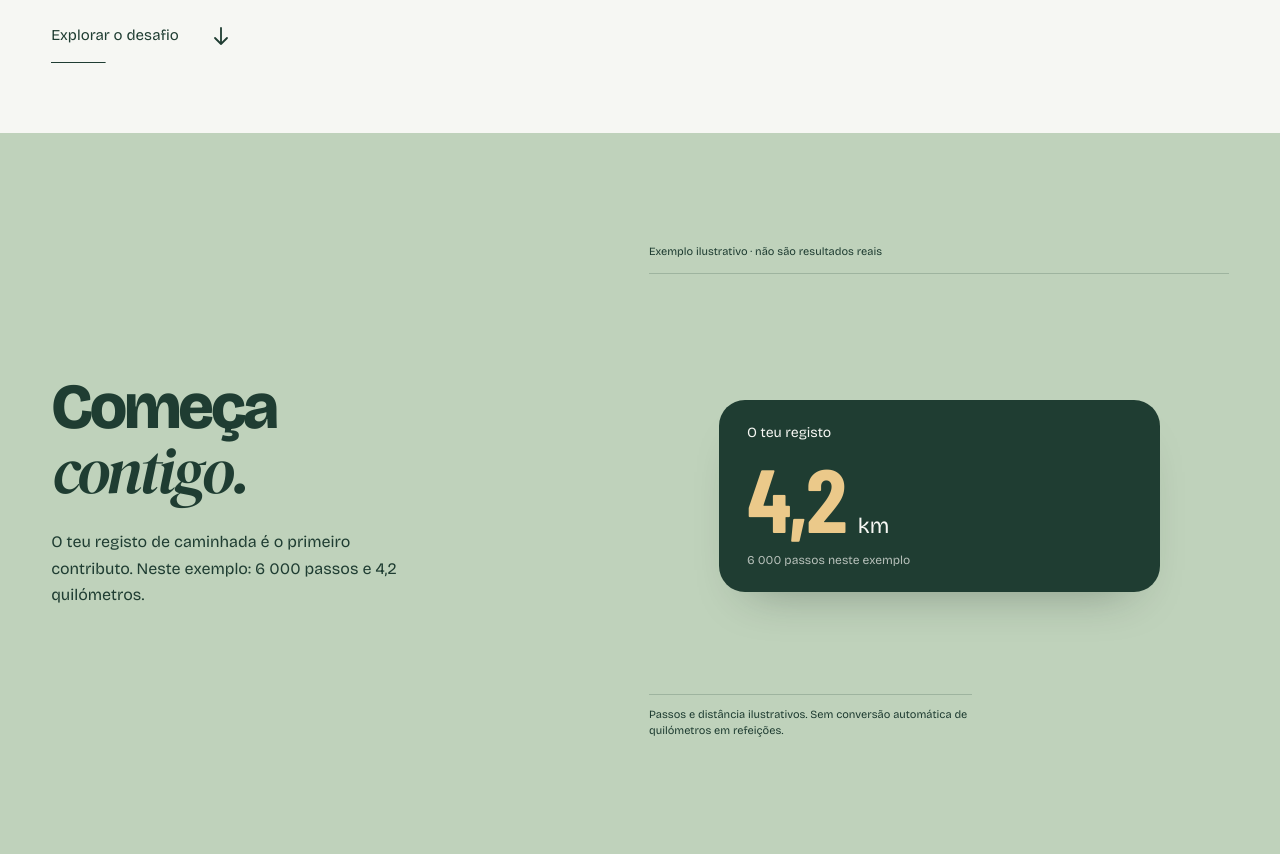
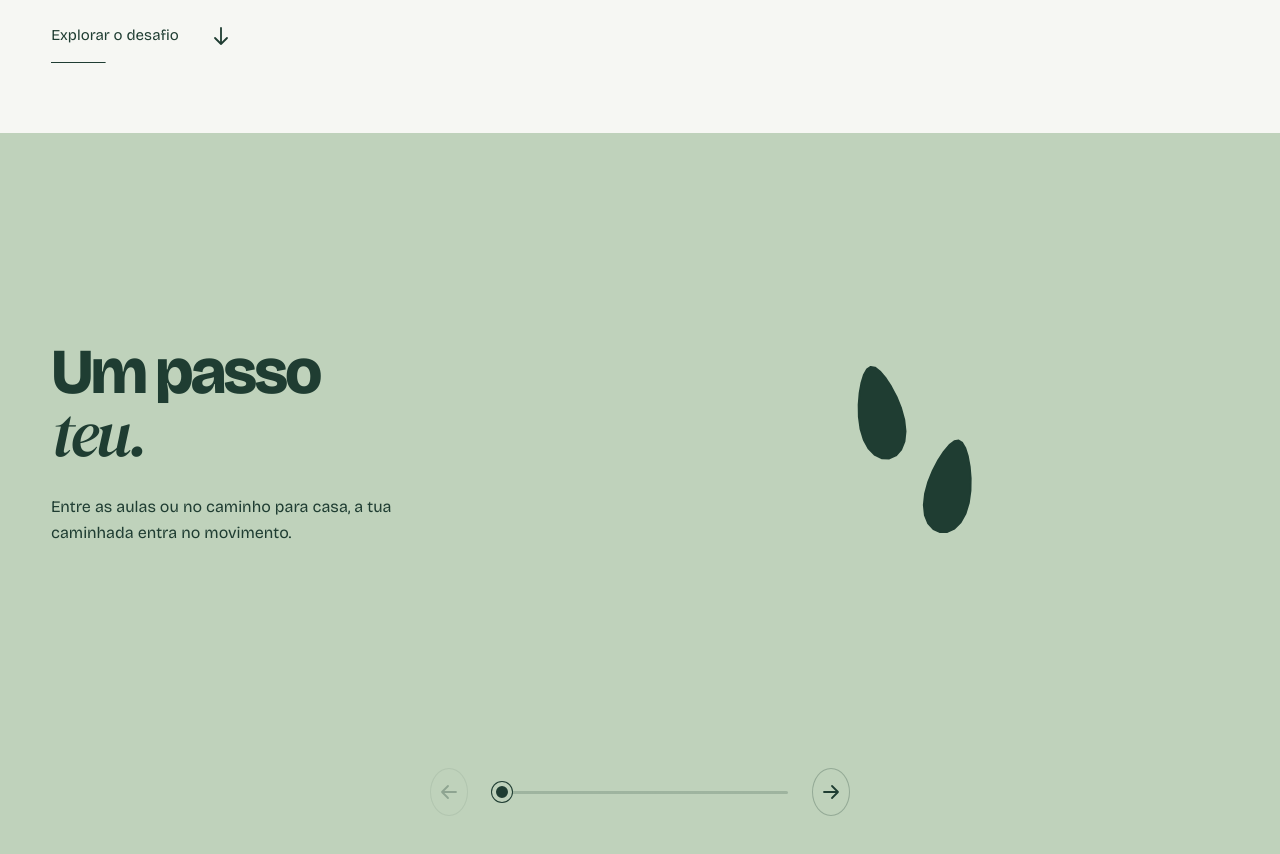
Before and after one commit to thigregoln-alt/Every-Step-Count, a plain HTML site: page desafio.html in a window 1280 px wide. Shown: the part 440-1294 px from the top of the page. Drawn offline with nearby package versions, Linux system fonts and the light colour scheme; a web font is replaced by a local one.

Commit message:
Revert contribution-sums experiment as requested

```diff
--- a/desafio.html
+++ b/desafio.html
@@ -21,23 +21,17 @@
   <a href="#missao" class="discover work-link"><span>Explorar o desafio</span><svg class="ui-icon" viewBox="0 0 24 24" aria-hidden="true"><path d="M12 4v16m-6-6 6 6 6-6"/></svg></a>
 </section>
 <div class="step-story" id="missao">
-<section class="story-stage" aria-label="Como os contributos se somam">
+<section class="story-stage" aria-label="Dos passos à solidariedade">
   <div class="story-copy">
-    <article><h2>Começa<br><em>contigo.</em></h2><p>O teu registo de caminhada é o primeiro contributo. Neste exemplo: 6 000 passos e 4,2 quilómetros.</p></article>
-    <article><h2>A tua turma.<br><em>Mais longe.</em></h2><p>Juntam-se os registos dos colegas: 4,2 + 3,8 + 5 km. A turma soma 13 km, reunidos pelo delegado.</p></article>
-    <article><h2>Toda a ATEC.<br><em>Um total.</em></h2><p>Aos 13 km da tua turma juntam-se 18 km e 24 km de outras turmas. São 55 km de contributo coletivo.</p></article>
-    <article><h2>O esforço<br><em>tem destino.</em></h2><p>O total da ATEC é submetido na plataforma oficial do movimento da Fundação Galp, contribuindo para a meta nacional de 1,5 milhões de refeições.</p></article>
+    <article><h2>Um passo<br><em>teu.</em></h2><p>Entre as aulas ou no caminho para casa, a tua caminhada entra no movimento.</p></article>
+    <article><h2>Uma força<br><em>de todos.</em></h2><p>Cada turma reúne os seus passos no StepUp. Os quilómetros somam-se ao contributo da ATEC Palmela.</p></article>
+    <article><h2>À mesa,<br><em>faz diferença.</em></h2><p>Juntamo-nos à Fundação Galp na meta nacional de 1,5 milhões de refeições para a Rede de Emergência Alimentar.</p></article>
   </div>
-  <div class="contribution-visual">
-    <p class="demo-note">Exemplo ilustrativo · não são resultados reais</p>
-    <div class="sum-canvas" aria-hidden="true">
-      <div class="sum-lines"><svg viewBox="0 0 500 420" preserveAspectRatio="none"><path d="M80 65C80 160 250 120 250 210M420 65C420 160 250 120 250 210"/></svg></div>
-      <div class="sum-chip chip-left"><span>Colega A</span><strong>+ 3,8 <small>km</small></strong></div>
-      <div class="sum-chip chip-right"><span>Colega B</span><strong>+ 5 <small>km</small></strong></div>
-      <div class="sum-total"><span class="sum-label">O teu registo</span><div><strong class="sum-value">4,2</strong><span class="sum-unit">km</span></div><span class="sum-detail">6 000 passos neste exemplo</span></div>
-      <div class="submission-destination"><svg viewBox="0 0 24 24" fill="none" stroke="currentColor" stroke-width="1.7" stroke-linecap="round" stroke-linejoin="round"><path d="M12 16V3m-5 5 5-5 5 5M4 15v5a1 1 0 0 0 1 1h14a1 1 0 0 0 1-1v-5"/></svg><span>Plataforma oficial<br><strong>#TodosOsPassosContam</strong></span></div>
-    </div>
-    <p class="demo-footnote">Passos e distância ilustrativos. Sem conversão automática de quilómetros em refeições.</p>
+  <div class="story-art"><svg viewBox="0 0 600 600" role="img" aria-label="Pegadas individuais juntam-se e transformam-se no contorno de um prato"><g class="story-shapes"></g><circle class="dish-inner" cx="300" cy="300" r="140"/><g class="dish-tools"><path d="M65 195v80m-14-80v60q0 30 28 0v-60M65 280v125M531 195v210m0-210q-40 55 0 70"/></g></svg></div>
+  <div class="story-controls" hidden>
+    <button type="button" data-story-back aria-label="Momento anterior"><svg class="ui-icon" viewBox="0 0 24 24" aria-hidden="true"><path d="M19 12H5m6-6-6 6 6 6"/></svg></button>
+    <input type="range" min="0" max="1000" value="0" step="10" aria-label="Explorar: do passo individual à refeição">
+    <button type="button" data-story-next aria-label="Momento seguinte"><svg class="ui-icon" viewBox="0 0 24 24" aria-hidden="true"><path d="M5 12h14m-6-6 6 6-6 6"/></svg></button>
   </div>
 </section>
 </div>
--- a/js/desafio.js
+++ b/js/desafio.js
@@ -1,52 +1,93 @@
 (() => {
-  const scene=document.querySelector('.step-story');
-  if(!scene)return;
-  const reduced=matchMedia('(prefers-reduced-motion: reduce)');
-  const short=matchMedia('(max-height:700px)');
-  const header=document.querySelector('header');
-  const copies=[...scene.querySelectorAll('.story-copy article')];
-  const chips=[scene.querySelector('.chip-left'),scene.querySelector('.chip-right')];
-  const value=scene.querySelector('.sum-value');
-  const label=scene.querySelector('.sum-label');
-  const detail=scene.querySelector('.sum-detail');
-  const destination=scene.querySelector('.submission-destination');
-  const format=new Intl.NumberFormat('pt-PT',{minimumFractionDigits:1,maximumFractionDigits:1});
-  const clamp=n=>Math.max(0,Math.min(1,n));
-  const ease=n=>{n=clamp(n);return n*n*(3-2*n)};
-  let top=85,pending=false;
-  const staticMode=()=>reduced.matches||short.matches;
+  const scene = document.querySelector('.step-story');
+  if (!scene) return;
+  const reduced = matchMedia('(prefers-reduced-motion: reduce)');
+  const short = matchMedia('(max-height:620px)');
+  const header = document.querySelector('header');
+  const copies = [...scene.querySelectorAll('.story-copy article')];
+  const group = scene.querySelector('.story-shapes');
+  const controls = scene.querySelector('.story-controls');
+  const range = controls.querySelector('input');
+  const back = controls.querySelector('[data-story-back]');
+  const next = controls.querySelector('[data-story-next]');
+  const inner = scene.querySelector('.dish-inner');
+  const tools = scene.querySelector('.dish-tools');
+  const clamp = x => Math.max(0,Math.min(1,x));
+  const ease = x => {x=clamp(x);return x*x*(3-2*x)};
+  const mix = (a,b,t) => a+(b-a)*t;
+  let top=85, progress=0, queued=false;
+  const shapes = Array.from({length:12},(_,i)=>{
+    const path=document.createElementNS('http://www.w3.org/2000/svg','path');
+    group.append(path);
+    // Each sole becomes a segment of the plate. Equal point counts keep the morph continuous.
+    const sole=[],rim=[];
+    for(let j=0;j<24;j++){
+      const a=j/24*Math.PI*2;
+      sole.push([Math.cos(a)*(25+7*Math.sin(a)),Math.sin(a)*54]);
+      const outer=j<12;
+      const q=outer?j/11:(23-j)/11;
+      const theta=(i+q)/12*Math.PI*2-Math.PI/2;
+      const r=outer?185:169;
+      rim.push([300+Math.cos(theta)*r,300+Math.sin(theta)*r]);
+    }
+    return {path,sole,rim};
+  });
+  function isStatic(){return reduced.matches||short.matches}
+  function distance(){return Math.max(1,scene.offsetHeight-(innerHeight-top))}
+  function draw(p){
+    const gather=ease(p*2), dish=ease((p-.48)/.52);
+    shapes.forEach(({path,sole,rim},i)=>{
+      const x0=i%2?335:255,y0=i%2?335:250;
+      const x1=135+(i%4)*110,y1=165+Math.floor(i/4)*130;
+      const x=mix(x0,x1,gather),y=mix(y0,y1,gather);
+      const angle=mix(i%2?.2:-.2,(i%2?.15:-.15),gather);
+      const d=sole.map(([sx,sy],j)=>{
+        const px=x+sx*Math.cos(angle)-sy*Math.sin(angle);
+        const py=y+sx*Math.sin(angle)+sy*Math.cos(angle);
+        return `${j?'L':'M'}${mix(px,rim[j][0],dish).toFixed(2)} ${mix(py,rim[j][1],dish).toFixed(2)}`;
+      }).join('')+'Z';
+      path.setAttribute('d',d);
+      path.style.opacity=i<2?1:ease(gather*1.7-i*.045);
+    });
+    inner.style.opacity=ease((p-.7)/.3)*.5;
+    tools.style.opacity=ease((p-.8)/.2);
+    const active=p<.25?0:p<.75?1:2;
+    copies.forEach((copy,i)=>{
+      const delta=p*2-i;
+      const opacity=clamp(1-Math.abs(delta)*1.8);
+      copy.style.opacity=isStatic()?1:opacity;
+      copy.style.transform=isStatic()?'none':`translateY(${-delta*65}px)`;
+      copy.style.visibility=isStatic()||opacity>.001?'visible':'hidden';
+      if(isStatic())copy.removeAttribute('aria-hidden');else copy.setAttribute('aria-hidden',String(i!==active));
+    });
+    range.value=Math.round(p*1000);
+    range.style.setProperty('--scrub',`${p*100}%`);
+    range.setAttribute('aria-valuetext',['O teu passo','A força da turma','A refeição'][active]);
+    back.disabled=p<.01;next.disabled=p>.99;
+    scene.style.backgroundColor=`rgb(${Math.round(mix(191,246,dish))},${Math.round(mix(210,247,dish))},${Math.round(mix(187,243,dish))})`;
+  }
   function update(){
-    pending=false;
-    const p=staticMode()?1:clamp((top-scene.getBoundingClientRect().top)/Math.max(1,scene.offsetHeight-innerHeight+top));
-    const a=ease((p-.15)/.12),b=ease((p-.27)/.13),c=ease((p-.5)/.12),d=ease((p-.62)/.13);
-    const total=4.2+3.8*a+5*b+18*c+24*d;
-    const phase=p<.15?0:p<.5?1:p<.82?2:3;
-    value.textContent=format.format(total);
-    label.textContent=['O teu registo','A tua turma','ATEC Palmela','Contributo a submeter'][phase];
-    detail.textContent=['6 000 passos neste exemplo','4,2 + 3,8 + 5 km','13 + 18 + 24 km','Exemplo · 55 km reunidos'][phase];
-    copies.forEach((copy,i)=>{
-      const visible=staticMode()||i===phase;
-      copy.style.opacity=visible?1:0;copy.style.visibility=visible?'visible':'hidden';
-      if(staticMode())copy.removeAttribute('aria-hidden');else copy.setAttribute('aria-hidden',String(!visible));
-    });
-    chips.forEach((chip,i)=>{
-      const team=p>=.5;
-      chip.querySelector('span').textContent=team?['Turma B','Turma C'][i]:['Colega A','Colega B'][i];
-      chip.querySelector('strong').innerHTML=team?['+ 18 <small>km</small>','+ 24 <small>km</small>'][i]:['+ 3,8 <small>km</small>','+ 5 <small>km</small>'][i];
-      const start=team?[.5,.62][i]:[.15,.27][i];
-      const t=clamp((p-start)/.12);
-      const opacity=(p<start||phase===3||staticMode())?0:Math.min(1,t*6)*(1-ease((t-.65)/.35));
-      chip.style.opacity=opacity;
-      chip.style.transform=`translate(${(i?-1:1)*t*45}px,${t*110}px) scale(${1-t*.25})`;
-    });
-    const sent=ease((p-.82)/.18);
-    scene.style.setProperty('--total-y',`${-sent*28}px`);
-    scene.style.setProperty('--line-opacity',phase===1||phase===2?.35:0);
-    destination.style.opacity=sent;
-    destination.style.transform=`translateY(${20*(1-sent)}px)`;
+    queued=false;
+    progress=isStatic()?1:clamp((top-scene.getBoundingClientRect().top)/distance());
+    draw(progress);
   }
-  function schedule(){if(!pending){pending=true;requestAnimationFrame(update)}}
-  function layout(){top=Math.ceil(header?.getBoundingClientRect().height||85);scene.style.setProperty('--story-top',`${top}px`);scene.classList.toggle('story-active',!staticMode());schedule()}
+  function schedule(){if(!queued){queued=true;requestAnimationFrame(update)}}
+  function layout(){
+    top=Math.ceil(header?.getBoundingClientRect().height||85);
+    scene.style.setProperty('--story-top',`${top}px`);
+    scene.classList.toggle('story-active',!isStatic());
+    controls.hidden=isStatic();
+    schedule();
+  }
+  function seek(value,smooth){
+    if(isStatic())return;
+    const y=scrollY+scene.getBoundingClientRect().top-top+clamp(value)*distance();
+    scrollTo({top:y,behavior:smooth?'smooth':'instant'});
+    if(!smooth){progress=clamp(value);draw(progress)}
+  }
+  range.addEventListener('input',()=>seek(Number(range.value)/1000,false));
+  back.addEventListener('click',()=>seek(progress>.52?.5:0,true));
+  next.addEventListener('click',()=>seek(progress<.48?.5:1,true));
   addEventListener('scroll',schedule,{passive:true});addEventListener('resize',layout);
   reduced.addEventListener('change',layout);short.addEventListener('change',layout);
   if(header&&typeof ResizeObserver!=='undefined')new ResizeObserver(layout).observe(header);
```
Also changed, not shown: css/desafio.css.
